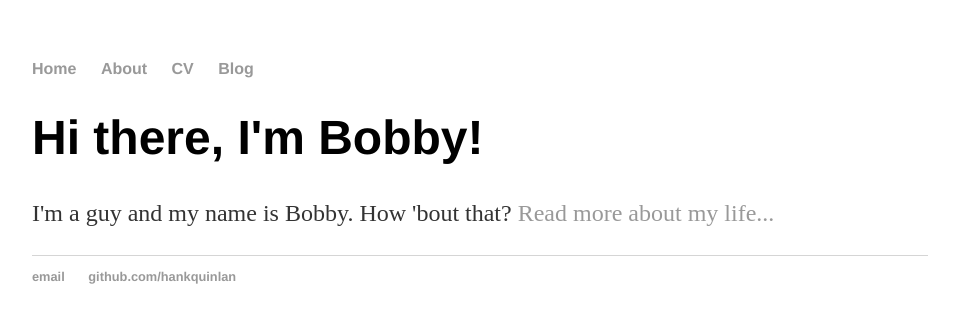
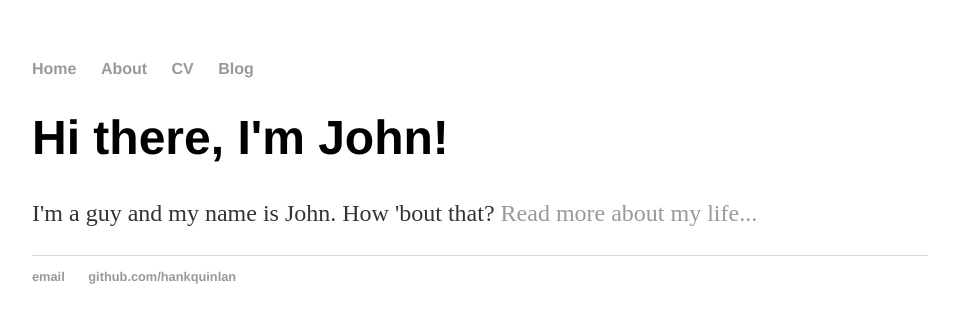
Before and after one commit to nalaseivad/captainginja.github.io, a Jekyll site: the page built from index.html, in a window 1280 px wide. Shown: the top 323 px of the page, without its empty margins (160-1119 px from the left). Built offline with Jekyll 4.4.1, drawn with Linux system fonts in a browser that asks for light colours.

Commit message:
sfsdfadf

```diff
--- a/index.html
+++ b/index.html
@@ -1,9 +1,9 @@
 ---
 layout: default
-title: Bobby
+title: John
 ---
 <div class="blurb">
-  <h1>Hi there, I'm Bobby!</h1>
-  <p>I'm a guy and my name is Bobby.  How 'bout that?
+  <h1>Hi there, I'm John!</h1>
+  <p>I'm a guy and my name is John.  How 'bout that?
   <a href="/about">Read more about my life...</a></p>
 </div><!-- /.blurb -->
```
